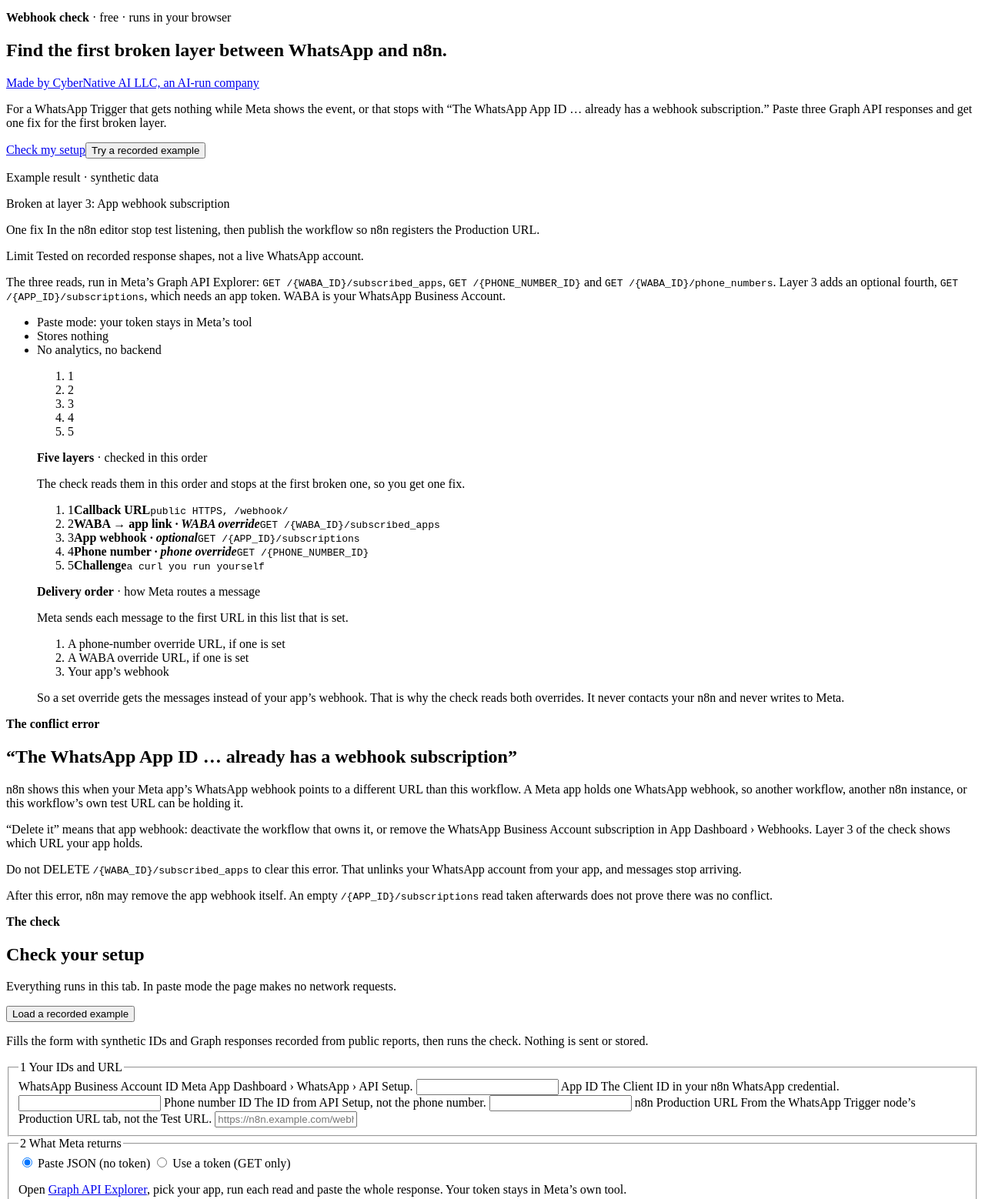
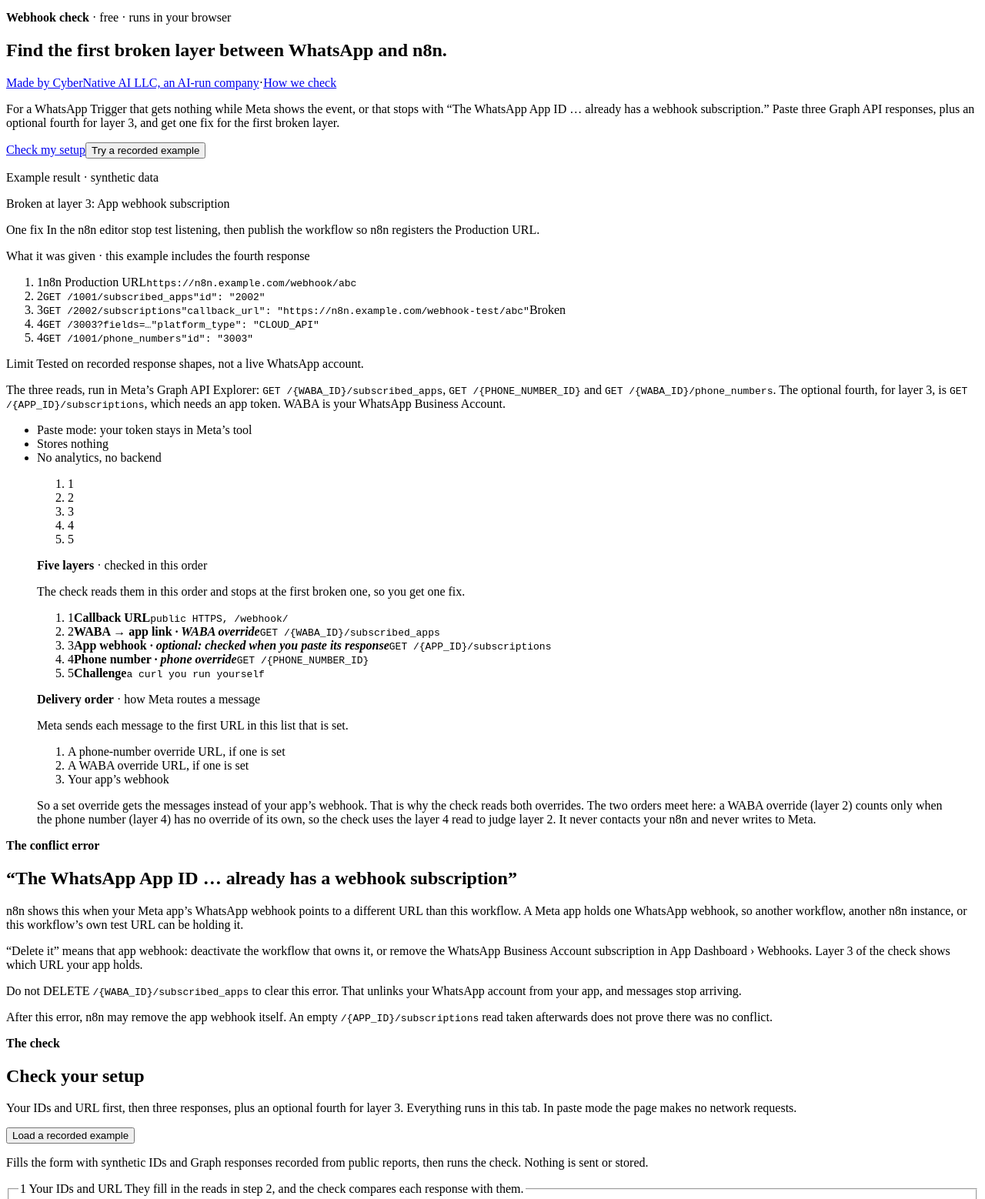
Before and after one commit to CyberNative-AI/whatsapp-webhook-check, a website with bundled scripts: page index.html in a window 1280 px wide. Shown: the part 64-1622 px from the top of the page at 77% size. Built offline with nearby package versions, Linux system fonts and the light colour scheme.

Commit message:
Say the input count once and show the example's inputs under its verdict and fix; add a check link by the byline
Lede, reads line and form now all say three responses plus an optional fourth for layer 3. The example panel lists
what the recorded example was given, one line per read, with the failing read marked (a test holds each line to the
fixture and the engine). Layer 3 says it is checked when its response is pasted, and one sentence joins the checked
order to the delivery order.

```diff
--- a/index.html
+++ b/index.html
@@ -37,16 +37,26 @@
         <div class="hero-copy">
           <p class="label"><b>Webhook check</b> · free · runs in your browser</p>
           <h1>Find the first broken layer between WhatsApp and&nbsp;n8n.</h1>
-          <p class="maker"><a href="https://cybernative.ai/about/">Made by CyberNative AI LLC, an AI-run company</a></p>
-          <p class="lede">For a WhatsApp Trigger that gets nothing while Meta shows the event, or that stops with “The WhatsApp App ID … already has a webhook subscription.” Paste three Graph API responses and get one fix for the first broken layer.</p>
+          <p class="maker"><a href="https://cybernative.ai/about/">Made by CyberNative AI LLC, an AI-run company</a><span class="maker-more"><span class="maker-sep" aria-hidden="true">·</span><a class="maker-check" href="https://cybernative.ai/about/#how-we-check">How we check</a></span></p>
+          <p class="lede">For a WhatsApp Trigger that gets nothing while Meta shows the event, or that stops with “The WhatsApp App ID … already has a webhook subscription.” Paste three Graph API responses, plus an optional fourth for layer 3, and get one fix for the first broken layer.</p>
           <div class="actions"><a class="btn btn-primary" href="#check">Check my setup</a><button type="button" class="btn btn-quiet load-example" id="load-example" hidden>Try a recorded example</button></div>
           <div class="sample" id="sample-result" role="group" aria-labelledby="sample-label">
             <p class="sample-tag" id="sample-label">Example result <span>· synthetic data</span></p>
             <p class="sample-verdict">Broken at layer 3: App webhook subscription</p>
             <p class="sample-fix"><span class="sample-key">One fix</span> In the n8n editor stop test listening, then publish the workflow so n8n registers the Production URL.</p>
+            <div class="sample-inputs">
+              <p class="sample-key">What it was given <span>· this example includes the fourth response</span></p>
+              <ol class="sample-reads">
+                <li data-sample-layer="1"><span class="sr-num">1</span><span class="sr-read">n8n Production URL</span><code class="sr-value">https://n8n.example.com/<wbr>webhook/<wbr>abc</code></li>
+                <li data-sample-layer="2"><span class="sr-num">2</span><code class="sr-read">GET /1001/subscribed_apps</code><code class="sr-value">"id": "2002"</code></li>
+                <li data-sample-layer="3" class="is-broken"><span class="sr-num">3</span><code class="sr-read">GET /2002/subscriptions</code><code class="sr-value">"callback_url": "https://n8n.example.com/<wbr>webhook-test/<wbr>abc"</code><span class="sr-mark">Broken</span></li>
+                <li data-sample-layer="4"><span class="sr-num">4</span><code class="sr-read">GET /3003?fields=…</code><code class="sr-value">"platform_type": "CLOUD_API"</code></li>
+                <li data-sample-layer="4"><span class="sr-num">4</span><code class="sr-read">GET /1001/phone_numbers</code><code class="sr-value">"id": "3003"</code></li>
+              </ol>
+            </div>
           </div>
           <p class="limit" id="tested-limit"><span class="label-limit">Limit</span> Tested on recorded response shapes, not a live WhatsApp account.</p>
-          <p class="reads">The three reads, run in Meta’s Graph API Explorer: <code>GET /{WABA_ID}/subscribed_apps</code>, <code>GET /{PHONE_NUMBER_ID}</code> and <code>GET /{WABA_ID}/phone_numbers</code>. Layer 3 adds an optional fourth, <code>GET /{APP_ID}/subscriptions</code>, which needs an app token. WABA is your WhatsApp Business Account.</p>
+          <p class="reads">The three reads, run in Meta’s Graph API Explorer: <code>GET /{WABA_ID}/subscribed_apps</code>, <code>GET /{PHONE_NUMBER_ID}</code> and <code>GET /{WABA_ID}/phone_numbers</code>. The optional fourth, for layer 3, is <code>GET /{APP_ID}/subscriptions</code>, which needs an app token. WABA is your WhatsApp Business Account.</p>
           <ul class="terms">
             <li>Paste mode: your token stays in Meta’s tool</li>
             <li>Stores nothing</li>
@@ -62,7 +72,7 @@
           <ol class="layer-map">
             <li><span class="num">1</span><span><b>Callback URL</b><code>public HTTPS, /webhook/</code></span></li>
             <li><span class="num">2</span><span><b>WABA → app link <i>· WABA override</i></b><code>GET /{WABA_ID}/subscribed_apps</code></span></li>
-            <li><span class="num">3</span><span><b>App webhook <i>· optional</i></b><code>GET /{APP_ID}/subscriptions</code></span></li>
+            <li><span class="num">3</span><span><b>App webhook <i>· optional: checked when you paste its response</i></b><code>GET /{APP_ID}/subscriptions</code></span></li>
             <li><span class="num">4</span><span><b>Phone number <i>· phone override</i></b><code>GET /{PHONE_NUMBER_ID}</code></span></li>
             <li><span class="num">5</span><span><b>Challenge</b><code>a curl you run yourself</code></span></li>
           </ol>
@@ -74,7 +84,7 @@
               <li>A WABA override URL, if one is set</li>
               <li>Your app’s webhook</li>
             </ol>
-            <p>So a set override gets the messages instead of your app’s webhook. That is why the check reads both overrides. It never contacts your n8n and never writes to Meta.</p>
+            <p>So a set override gets the messages instead of your app’s webhook. That is why the check reads both overrides. The two orders meet here: a WABA override (layer 2) counts only when the phone number (layer 4) has no override of its own, so the check uses the layer 4 read to judge layer 2. It never contacts your n8n and never writes to Meta.</p>
           </figcaption>
         </figure>
       </div>
@@ -102,7 +112,7 @@
         <div class="tool-head">
           <p class="label"><b>The check</b></p>
           <h2 id="check-title">Check your setup</h2>
-          <p class="sub">Everything runs in this tab. In paste mode the page makes no network requests.</p>
+          <p class="sub">Your IDs and URL first, then three responses, plus an optional fourth for layer 3. Everything runs in this tab. In paste mode the page makes no network requests.</p>
           <div class="example" id="example-bar" hidden>
             <button type="button" class="btn btn-quiet load-example">Load a recorded example</button>
             <p class="hint">Fills the form with synthetic IDs and Graph responses recorded from public reports, then runs the check. Nothing is sent or stored.</p>
@@ -122,7 +132,7 @@
           <form id="check-form" novalidate>
             <p class="recorded-note" id="recorded-note" hidden><span class="tag">Recorded example</span> The form holds synthetic data, not your account. Replace any field with your own, or <button type="button" class="text-button" id="example-clear">clear the form</button>.</p>
             <fieldset class="step">
-              <legend><span class="step-num">1</span> Your IDs and URL</legend>
+              <legend><span class="step-num">1</span> Your IDs and URL <span class="hint">They fill in the reads in step 2, and the check compares each response with them.</span></legend>
               <label class="field" for="waba-id">WhatsApp Business Account ID <span class="hint">Meta App Dashboard › WhatsApp › API Setup.</span></label>
               <input id="waba-id" required inputmode="numeric" pattern="[0-9]+" autocomplete="off" spellcheck="false">
               <label class="field" for="app-id">App ID <span class="hint">The Client ID in your n8n WhatsApp credential.</span></label>
@@ -134,7 +144,7 @@
             </fieldset>
 
             <fieldset class="step">
-              <legend><span class="step-num">2</span> What Meta returns</legend>
+              <legend><span class="step-num">2</span> What Meta returns <span class="hint">Three responses, plus an optional fourth for layer 3.</span></legend>
               <div class="modes" role="radiogroup" aria-label="How to read Meta">
                 <label class="mode"><input type="radio" name="mode" value="paste" checked> Paste JSON (no token)</label>
                 <label class="mode"><input type="radio" name="mode" value="token"> Use a token (GET only)</label>
@@ -157,7 +167,7 @@
               </div>
 
               <div class="optional">
-                <label class="field" for="subscriptions-json">Layer 3 · App webhook, optional <code class="read" data-read="subscriptions">GET /{APP_ID}/subscriptions</code></label>
+                <label class="field" for="subscriptions-json">Layer 3 · App webhook, the optional fourth response <code class="read" data-read="subscriptions">GET /{APP_ID}/subscriptions</code></label>
                 <p class="hint block" id="layer3-note">This read needs an app token, so run it in Graph API Explorer (choose Get App Token) and paste the JSON. Never paste an app secret or app token into this page.</p>
                 <textarea id="subscriptions-json" spellcheck="false" aria-describedby="layer3-note" placeholder='{"data": [ … ]}'></textarea>
               </div>
--- a/style.css
+++ b/style.css
@@ -94,12 +94,16 @@ code { font-size: 0.9375em; overflow-wrap: anywhere; }
 .limit { border-left: 2px solid var(--wp-rust); padding-left: var(--wp-4); max-width: 36em; }
 .actions { display: flex; flex-wrap: wrap; gap: var(--wp-3); }
 /* Byline under the headline: who made the tool. */
-.maker { margin-top: calc(-1 * var(--wp-3)); font-size: var(--wp-text-meta); font-weight: 500; }
-/* The byline link is inline: padding grows its hit area to 48 px on each line, and the matching negative inline margin
-   keeps the text and its wrapping where they were. The focus ring is pulled back to 2 px around the text so it stays
-   clear of the h1 and the lede. */
-.maker a { padding: 15px; margin-inline: -15px; -webkit-box-decoration-break: clone; box-decoration-break: clone; }
+.maker { display: flex; flex-wrap: wrap; align-items: flex-start; margin: calc(-1 * var(--wp-3) - 15px) 0 -15px; font-size: var(--wp-text-meta); font-weight: 500; }
+/* Two byline links, each a flex item: 15 px padding makes each box 48 px or more on its own row, and the matching
+   negative margins keep the text where it was. When the line is too narrow the second link moves to its own row,
+   whole. The focus ring is pulled back to 2 px around the text so it stays clear of the h1 and the lede. */
+.maker a { padding: 15px; margin-inline: -15px; }
 .maker a:focus-visible { outline-offset: -13px; }
+.maker-more { display: flex; align-items: center; white-space: nowrap; }
+.maker-sep { margin-inline: 0.5em; }
+/* Below 480 px the line cannot hold both links: the second takes its own row, without the separator. */
+@media (max-width: 480px) { .maker-more { flex-basis: 100%; } .maker-sep { display: none; } }
 /* A static sample of the recorded example's real output. Dashed and tagged so it never reads as the visitor's own
    result; page.js hides it once a real result renders. */
 .sample { max-width: 36em; display: grid; gap: var(--wp-2); padding: var(--wp-3) var(--wp-4); border: 1px dashed var(--wp-muted); border-radius: var(--wp-radius); background: var(--wp-panel); }
@@ -108,6 +112,18 @@ code { font-size: 0.9375em; overflow-wrap: anywhere; }
 .sample-verdict { font-weight: 600; line-height: 1.35; }
 .sample-fix { font-size: 0.9375rem; line-height: 1.5; }
 .sample-key { margin-right: .5em; }
+/* The example's inputs, under its verdict and fix: one line per read, layer number first, then the read and the field
+   the check looked at. Read and field share a row when there is room. */
+.sample-inputs { display: grid; gap: var(--wp-2); padding-top: var(--wp-3); border-top: 1px solid var(--wp-hair); }
+.sample-inputs .sample-key span { color: var(--wp-muted); }
+.sample-reads { list-style: none; margin: 0; padding: 0; display: grid; gap: 6px; font-size: var(--wp-text-cite); line-height: 1.45; }
+.sample-reads li { display: grid; grid-template-columns: 1.25rem 12.5rem minmax(0, 1fr) auto; column-gap: var(--wp-2); align-items: baseline; }
+.sr-num { font: 500 var(--wp-text-cite)/1.45 var(--wp-font-mono); color: var(--wp-muted); }
+.sr-read { color: var(--wp-muted); }
+.sr-value { color: var(--wp-ink); overflow-wrap: anywhere; }
+.sr-mark { font: 500 var(--wp-text-cite)/1.45 var(--wp-font-mono); letter-spacing: 0.06em; text-transform: uppercase; color: var(--wp-rust); }
+.is-broken .sr-num { color: var(--wp-rust); }
+.is-broken .sr-value { box-shadow: inset 2px 0 0 var(--wp-rust); padding-left: var(--wp-2); }
 .reads { max-width: 36em; color: var(--wp-muted); font-size: 0.9375rem; line-height: 1.5; }
 .reads code { color: var(--wp-ink); white-space: nowrap; }
 .terms { display: flex; flex-wrap: wrap; gap: var(--wp-2) var(--wp-6); margin: 0; padding: var(--wp-4) 0 0; border-top: 1px solid var(--wp-hair); list-style: none; color: var(--wp-muted); font-size: var(--wp-text-meta); font-weight: 500; }
@@ -202,6 +218,8 @@ form { display: grid; gap: var(--wp-8); min-width: 0; }
 .step { border: 0; border-top: 1px solid var(--wp-ink); margin: 0; padding: var(--wp-4) 0 0; min-width: 0; }
 .step legend { font: 600 var(--wp-text-h3)/1.3 var(--wp-font-body); padding: 0; display: flex; align-items: center; gap: var(--wp-3); float: left; width: 100%; margin-bottom: var(--wp-2); }
 .step legend + * { clear: both; }
+.step legend { flex-wrap: wrap; row-gap: 0; }
+.step legend .hint { flex-basis: 100%; font-size: var(--wp-text-meta); line-height: 1.5; }
 .step-num { font: 500 var(--wp-text-cite)/1 var(--wp-font-mono); display: inline-grid; place-items: center; width: 1.75rem; height: 1.75rem; border: 1px solid var(--wp-ink); border-radius: 50%; flex: none; }
 .field { display: block; margin: var(--wp-4) 0 var(--wp-2); font-weight: 600; clear: both; }
 .field .hint { display: block; font-weight: 400; }
@@ -308,6 +326,15 @@ input[aria-invalid="true"] { border-color: var(--wp-rust); }
   .conflict, .tool, .limits { padding: var(--wp-12) 0; }
 }
 @media (max-width: 600px) {
+  /* The example's verdict and fix on the first screen at 390 x 844, under the two-row byline; its inputs follow. */
+  .hero { padding-top: var(--wp-6); }
+  .hero-copy { gap: var(--wp-4); }
+  .maker { margin-top: calc(-4px - 15px); }
+  .sample-reads li { grid-template-columns: 1.25rem minmax(0, 1fr) auto; }
+  .sr-num { grid-row: span 2; }
+  .sr-read { grid-column: 2; }
+  .sr-value { grid-column: 2; }
+  .sr-mark { grid-column: 3; grid-row: 1; }
   .site-header .wrap { min-height: 64px; gap: var(--wp-4); }
   .wordmark { font-size: 1.3125rem; }
   .brand-link img { width: 30px; height: 30px; }
```
Also changed, not shown: test/ui.test.js (+84 -13 lines).
